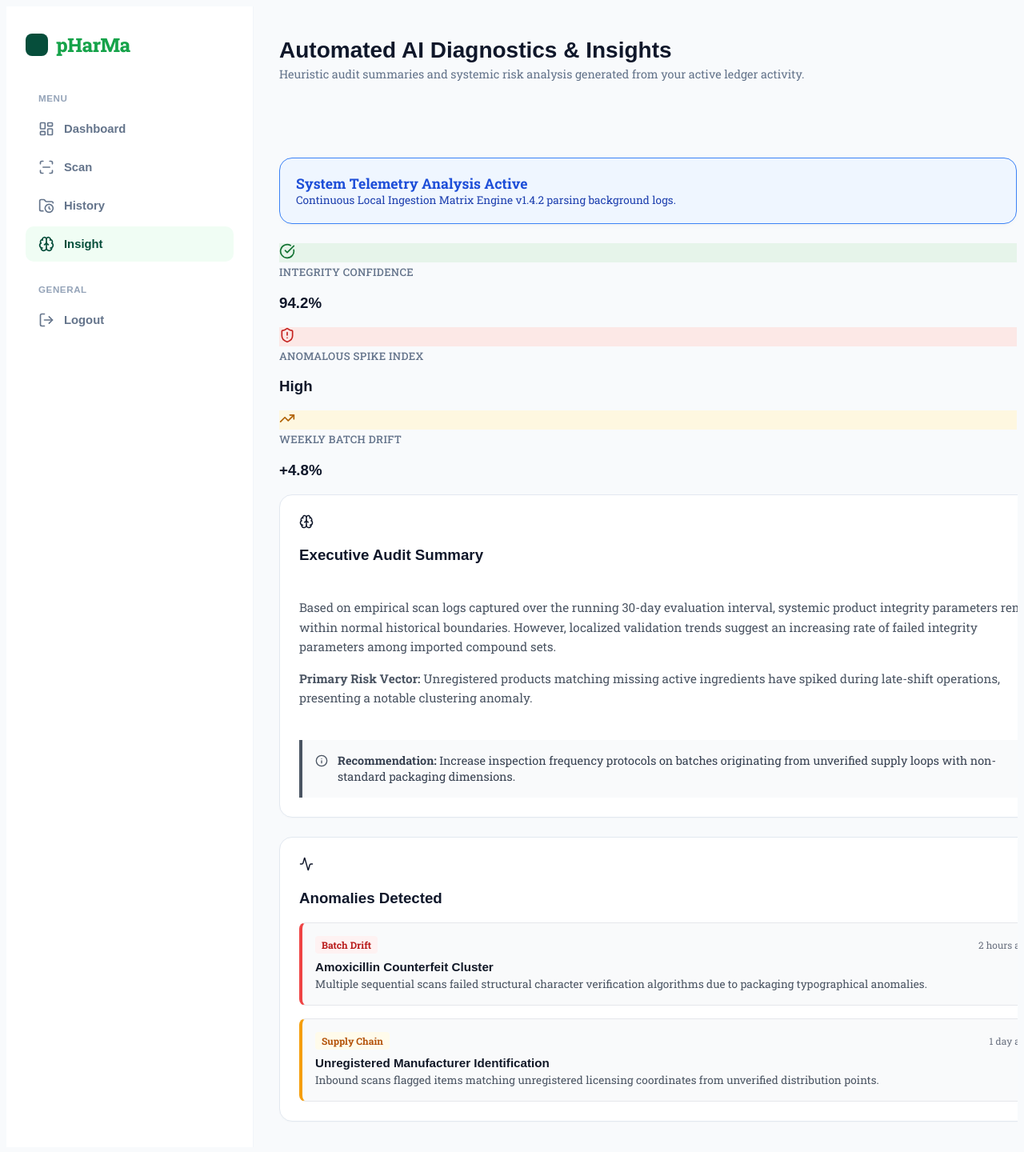
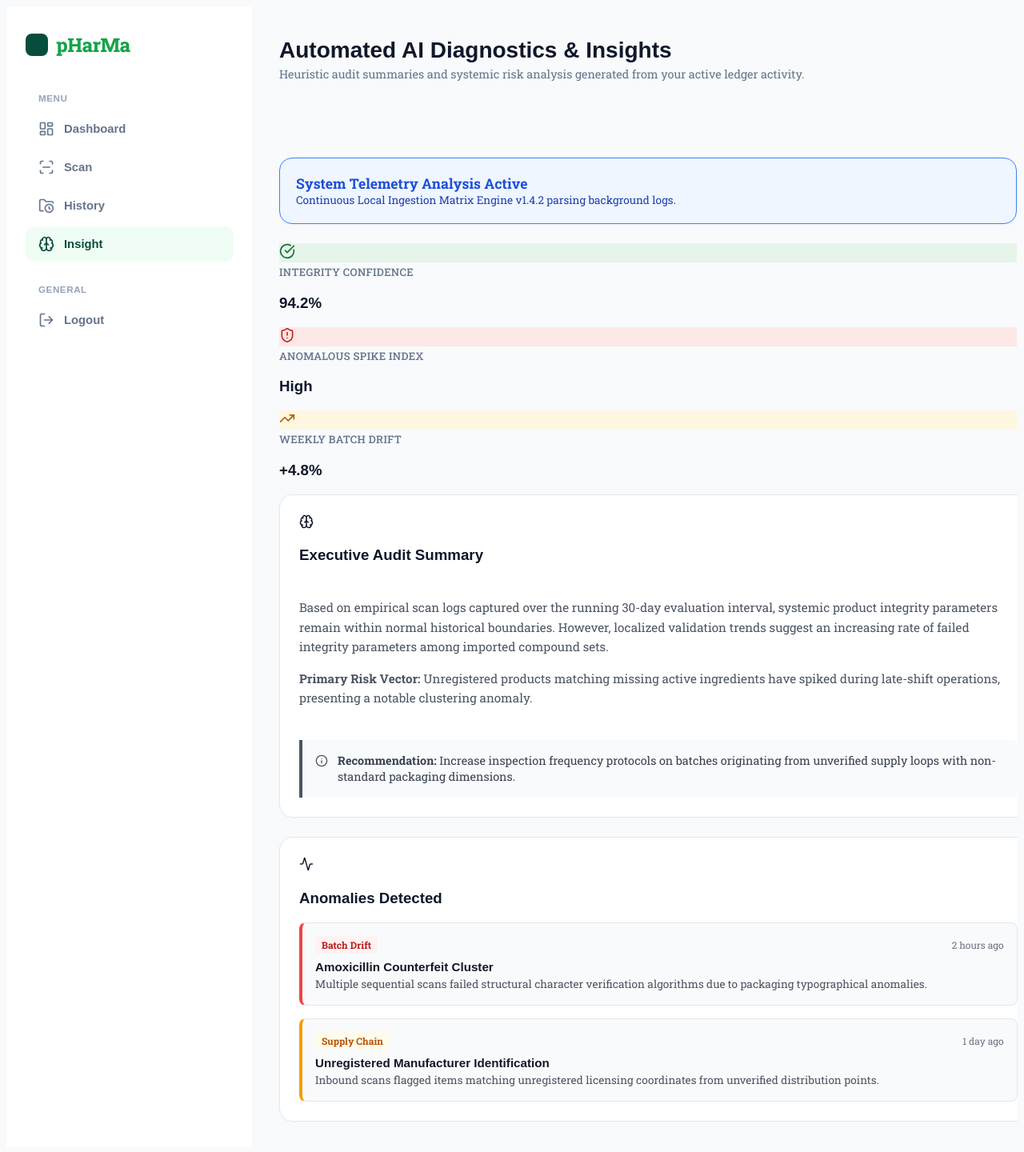
Before and after one commit to Nathaniel-saint/pHarMa, a React (Vite) app: page /dashboard/insight in a window 1280 px wide. Shown: the whole page at 80% size. Built offline with nearby package versions, Linux system fonts and the light colour scheme; sample sign-in values are in the browser's storage; a web font is replaced by a local one.

Commit message:
styled the insight page

```diff
--- a/src/features/pages/HistInsight.css
+++ b/src/features/pages/HistInsight.css
@@ -272,6 +272,19 @@
   line-height: 1.4;
 }
 
+.insight-logs-summary-card {
+  width: 94%;
+  max-width: 100%;
+  min-width: 0;
+  background: #ffffff;
+  border: 1px solid #e2e8f0;
+  border-radius: 1rem;
+  padding: 1.5rem;
+  box-shadow: 0 1px 3px rgba(0,0,0,0.02);
+  margin-top: 0; /* Clear overriding values */
+
+}
+
 
 
 /* ==========================================================================
--- a/src/features/pages/Insight.jsx
+++ b/src/features/pages/Insight.jsx
@@ -67,7 +67,7 @@ function Insight() {
       <div className="dashboard-split-layout">
 
         {/* Left Column: Executive Summary Evaluation */}
-        <div className="dashboard-logs-summary-card">
+        <div className="insight-logs-summary-card">
           <div className="card-header-inline">
             <Brain size={18} className="section-header-icon" />
             <h3>Executive Audit Summary</h3>
@@ -89,7 +89,7 @@ function Insight() {
         </div>
 
         {/* Right Column: Targeted Key Anomalies Discovered */}
-        <div className="dashboard-logs-summary-card">
+        <div className="insight-logs-summary-card">
           <div className="card-header-inline">
             <Activity size={18} className="section-header-icon" />
             <h3>Anomalies Detected</h3>
--- a/src/sections/Hero.jsx
+++ b/src/sections/Hero.jsx
@@ -21,7 +21,7 @@ function Hero() {
                     <Link to="/register" className="button-h button-primary">
                         Get Started
                     </Link>
-                    <Link to="/registry" className="button-h button-secondary">
+                    <Link to="/registry" className="button-h button-secondary" target="_blank">
                         Flagged Drugs
                     </Link>
                 </div>
```
